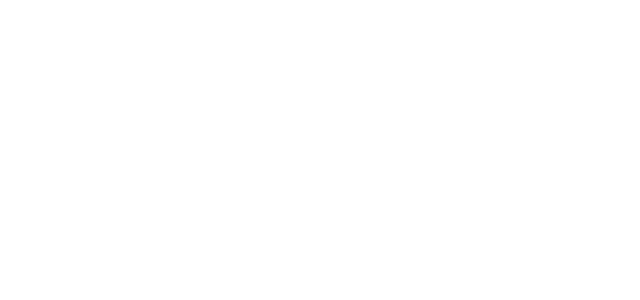
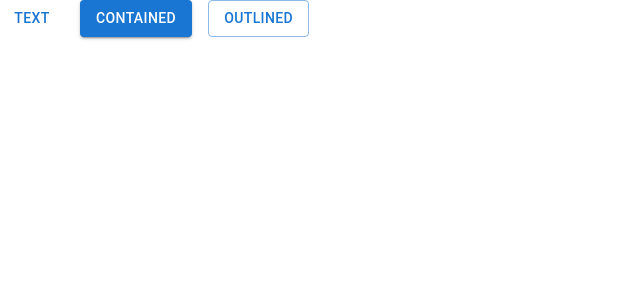
Before and after one commit to mangala-karunarathne/React-from-zero, a React (Create React App) app: page /basicbuttons in a window 1280 px wide. Before the commit this address had no page. Shown: the top 300 px of the page, without its empty margins (0-640 px from the left). Built offline with nearby package versions, Linux system fonts and the light colour scheme.

Commit message:
Material UI Button

```diff
--- a/package.json
+++ b/package.json
@@ -3,6 +3,9 @@
   "version": "0.1.0",
   "private": true,
   "dependencies": {
+    "@emotion/react": "^11.9.3",
+    "@emotion/styled": "^11.9.3",
+    "@mui/material": "^5.9.0",
     "@testing-library/jest-dom": "^5.16.4",
     "@testing-library/react": "^13.3.0",
     "@testing-library/user-event": "^13.5.0",
@@ -11,6 +14,7 @@
     "react-dom": "^18.2.0",
     "react-router-dom": "^6.3.0",
     "react-scripts": "5.0.1",
+    "styled-components": "^5.3.5",
     "web-vitals": "^2.1.4"
   },
   "scripts": {
--- a/src/App.js
+++ b/src/App.js
@@ -7,7 +7,9 @@
 import Component1 from './Hooks/useContext/PropDrilling/without-use-context';
 import Component1A from './Hooks/useContext/PropDrilling/with-use-context';
 import ContextTutorial from './Hooks/useContext/context';
+import styleMaster from './Componenets/style/c';
 import { BrowserRouter as Router, Route, Routes} from "react-router-dom";
+import BasicButtons from './MaterialUI/basicbuttons'
 
 
 function App() {
@@ -25,6 +27,9 @@
         <Route exact path='/propdrilling/without' element={<Component1/>}/>
         <Route exact path='/propdrilling/with' element={<Component1A/>}/>
         <Route exact path='/usercontext' element={<ContextTutorial/>}/>
+        <Route exact path='/stylemaster' element={<styleMaster/>}/>
+        <Route exact path='/basicbuttons' element={<BasicButtons/>}/>
+
       </Routes>
 
     </div>
--- a/src/Componenets/style/c.js
+++ b/src/Componenets/style/c.js
@@ -1,15 +1,17 @@
 import React from 'react';
-import { render } from 'react-dom';
 
-import Wrapper from './Wrapper';
-import Title from './Title';
+import Wrapper from './B';
+import Title from './A';
 
 // Render these styled components like normal react components.
 // They will pass on all props and work
 // like normal react components – except they're styled!
-const App = () =>
+function styleMaster(){
   <Wrapper>
     <Title>Hello World, this is my first styled component!</Title>
   </Wrapper>;
+}
 
-render(<App />, document.getElementById('root'));
+
+
+export default styleMaster;
--- /dev/null
+++ b/src/MaterialUI/basicbuttons.js
@@ -0,0 +1,13 @@
+import * as React from 'react';
+import Stack from '@mui/material/Stack';
+import Button from '@mui/material/Button';
+
+export default function BasicButtons() {
+  return (
+    <Stack spacing={2} direction="row">
+      <Button variant="text">Text</Button>
+      <Button variant="contained">Contained</Button>
+      <Button variant="outlined">Outlined</Button>
+    </Stack>
+  );
+}
```
Also changed, not shown: 1 other file (tests, documents, lock files or other folders).
